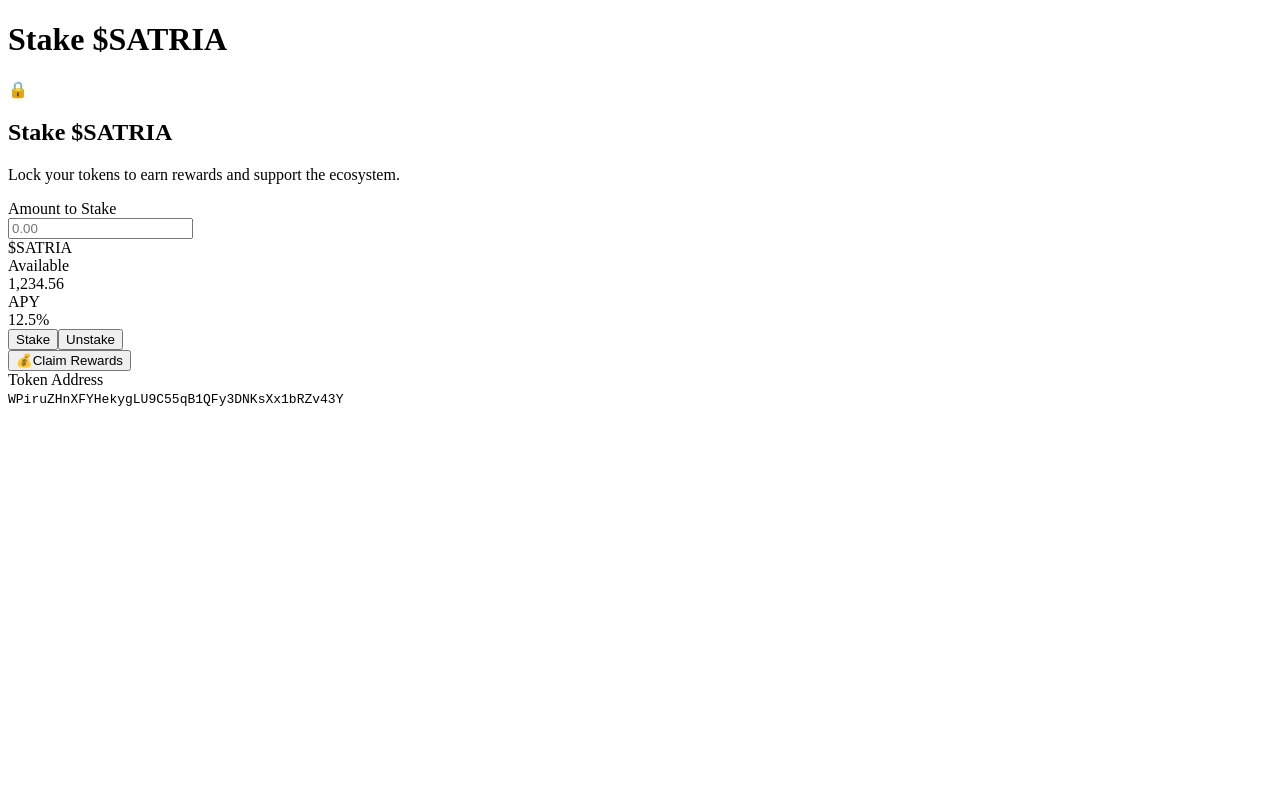
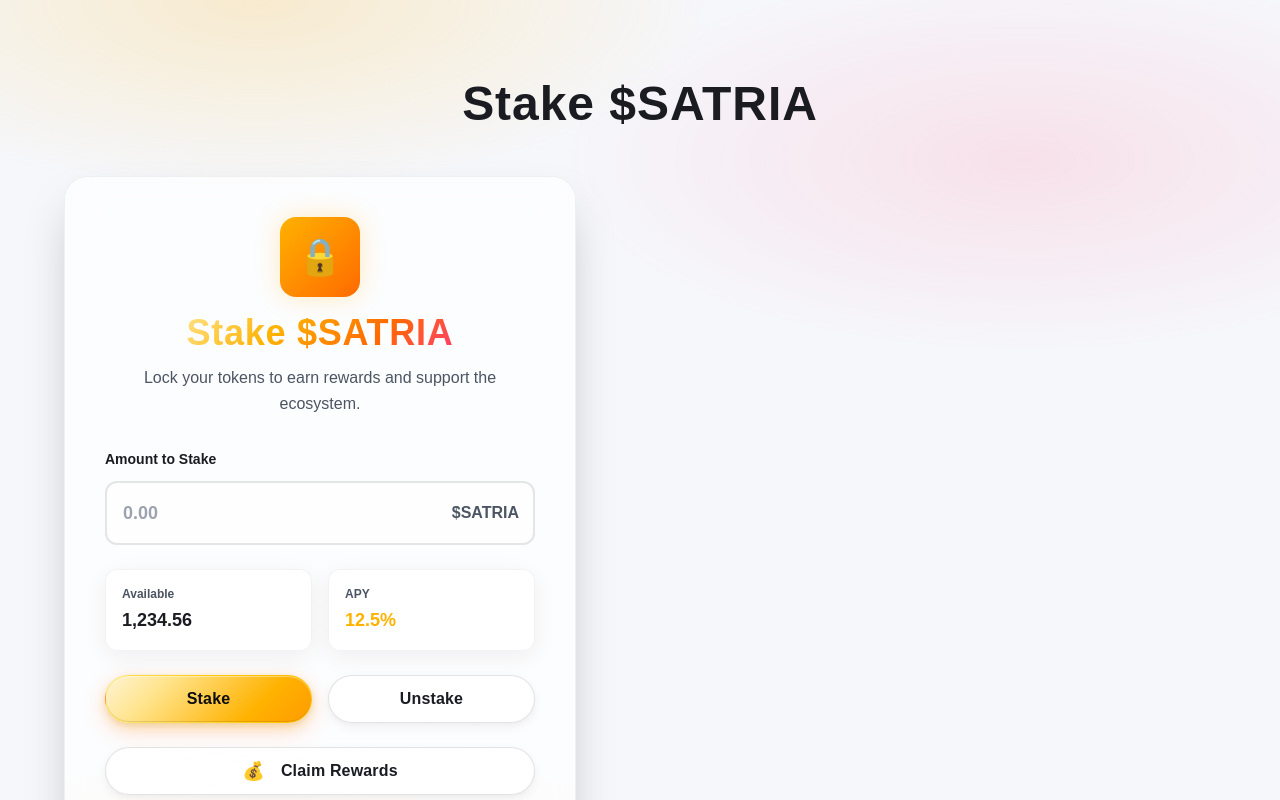
Before and after one commit to bjoe08357-crypto/satria, a Next.js app: page /stake in a window 1280 px wide. Shown: the top 800 px of the page. Built offline with nearby package versions, Linux system fonts and the light colour scheme.

Commit message:
fix(next): add required root app/layout.tsx

```diff
--- /dev/null
+++ b/app/layout.tsx
@@ -0,0 +1,16 @@
+import "./globals.css";
+import type { Metadata } from "next";
+import type { ReactNode } from "react";
+
+export const metadata: Metadata = {
+  title: "SATRIA",
+  description: "SATRIA - Next.js app",
+};
+
+export default function RootLayout({ children }: { children: ReactNode }) {
+  return (
+    <html lang="en">
+      <body>{children}</body>
+    </html>
+  );
+}
```
